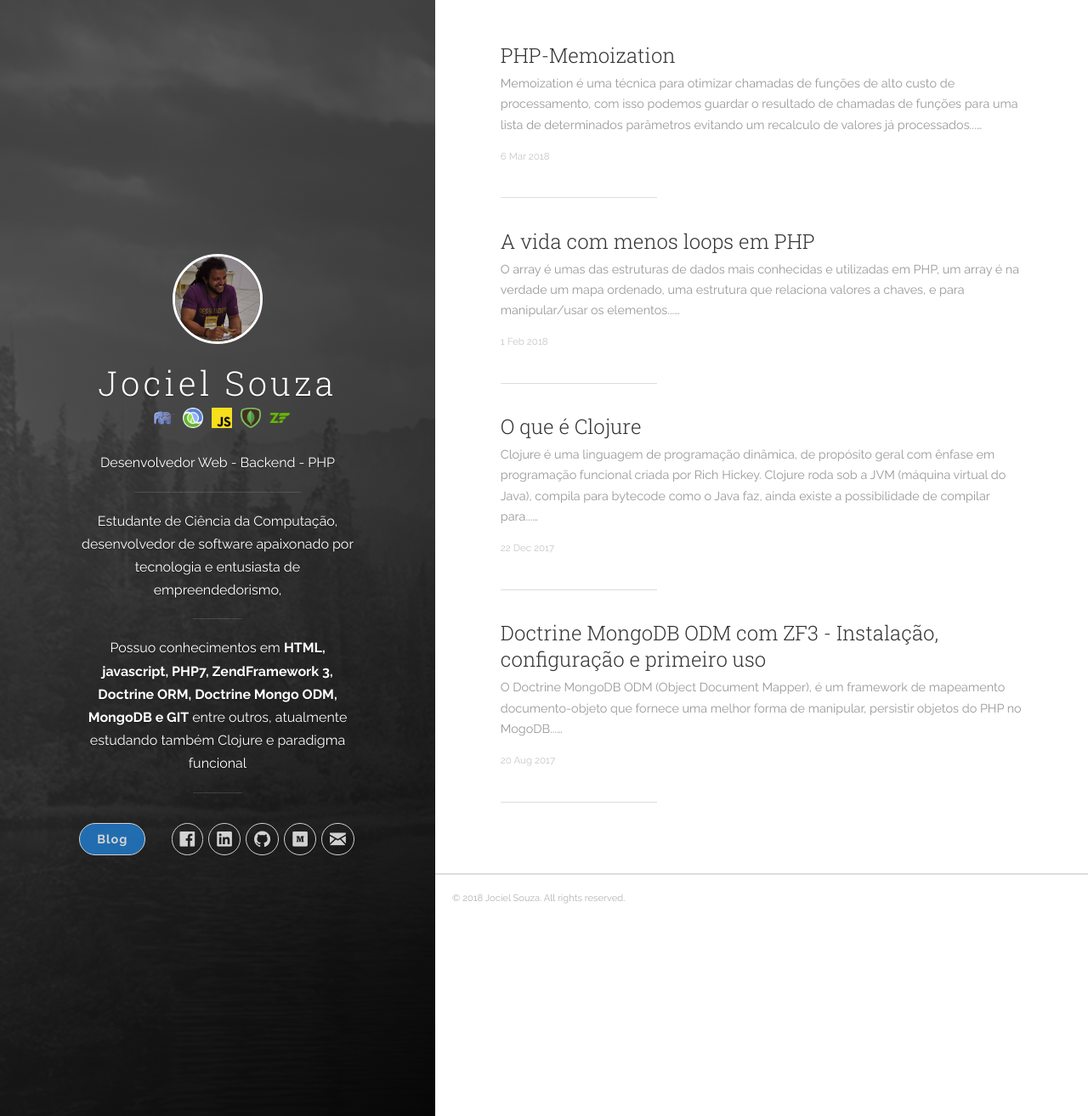
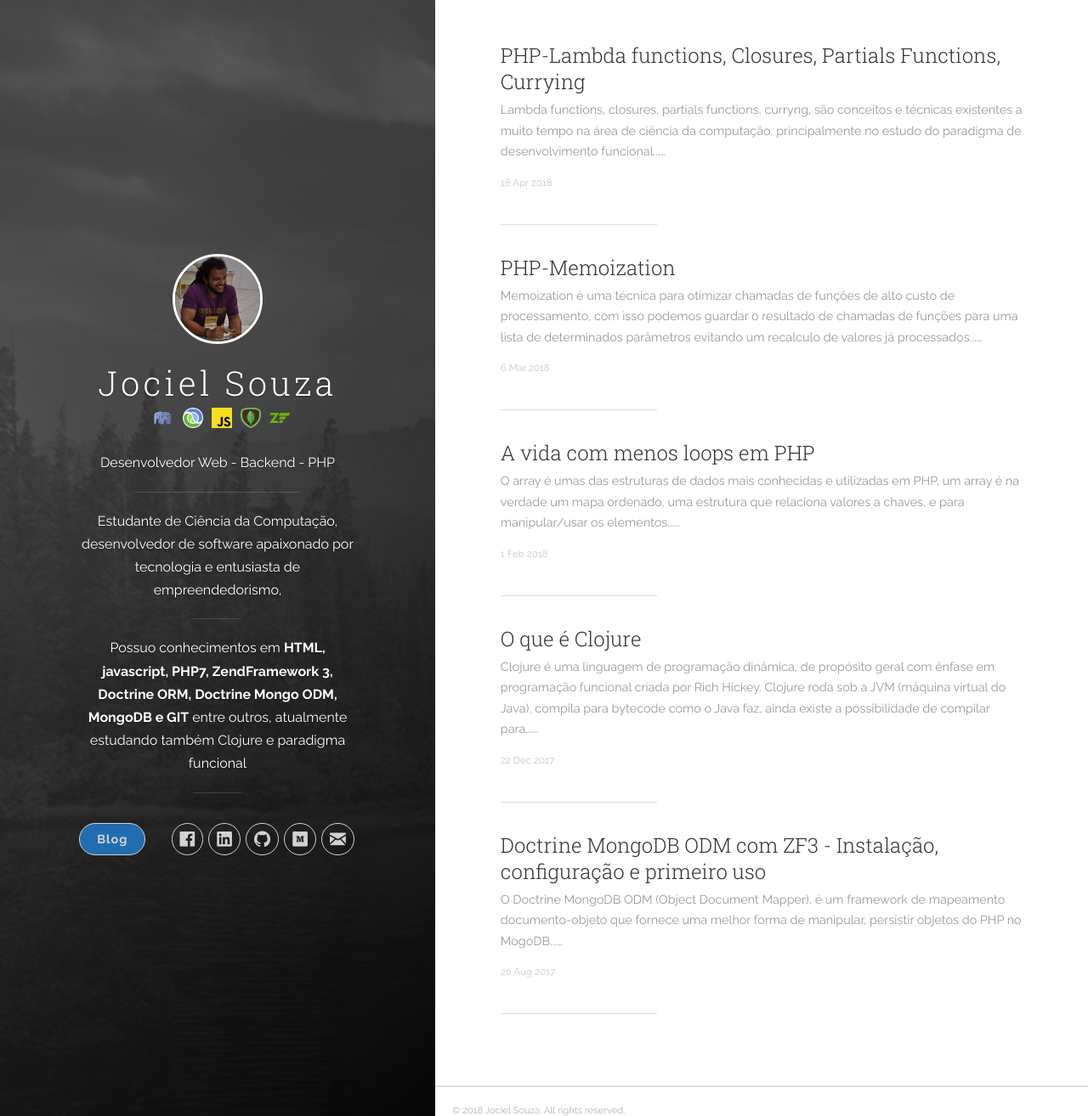
Before and after one commit to Jciel/Jciel.github.io, a Jekyll site: the page built from index.html, in a window 1280 px wide and 1314 px high. Shown: the whole window at 85% size. Built offline with Jekyll 4.4.1, drawn with Linux system fonts in a browser that asks for light colours; nearby versions of some CDN libraries; the list of posts is cut into pages by our own code; part of the change alters nothing that is shown.

Commit message:
Created post 'PHP-Lambda functions, Closures, Partials Functions, Currying'

```diff
--- /dev/null
+++ b/_posts/2018-04-18-PHP-Lambda-functions-Closures-Partials-Functions-Currying.markdown
@@ -0,0 +1,219 @@
+---
+layout: post
+title: "PHP-Lambda functions, Closures, Partials Functions, Currying"
+date: 2018-04-18 12:00:25 -0300
+categories: deselvolvimento
+excerpt: Lambda functions, closures, partials functions, curryng, são conceitos e técnicas existentes a muito tempo na área de ciência da computação, principalmente no estudo do paradigma de desenvolvimento funcional...
+author:
+  name: {{ author.name }}
+  email: {{ author.email }}
+---
+
+<br>
+<br>
+
+Lambda functions, closures, partials functions, curryng, são conceitos
+e técnicas existentes há muito tempo na área de ciência da computação,
+principalmente no estudo do paradigma de desenvolvimento funcional.
+Muitos destes conceitos vem sendo adotado por linguagens a priori
+orientada a objetos, no PHP não é diferente, já a algum tempo podemos
+implementar várias destas técnicas.
+
+![](https://cdn-images-1.medium.com/max/2000/1*oT0-Tqda8sGMdKH0SHPbOw.jpeg)
+<div class="img-legend">Nate Grant em Unsplash</div>
+
+<br>
+
+Desde a versão 5.3 o PHP tem suporte a lambda functions e também
+tem suporte a First-Class Functions e High-Order Functions.
+First-Class Functions permite tratar uma função como qualquer
+outro valor, atribuí-la a uma variável, passá-la como parâmetro,
+etc. High-Order Functions significa que uma função pode receber
+outra função como argumento e/ou retornar uma função como resultado.
+Algumas funções desse tipo que já existem no core do PHP e que são
+bastante utilizadas são por exemplo: array_map, array_reduce,
+funções de ordenação: usort, uksort.
+
+
+<div id="ref-post">
+    <a href="{% post_url 2018-02-01-A-vida-com-menos-loops-em-PHP %}">
+        <img src="http://i64.tinypic.com/11gn987.jpg">
+        <div id="link-title">
+            A vida com menos loops em PHP
+        </div>
+        <div id="link-description">
+            O array é umas das estruturas de dados mais conhecidas e
+            utilizadas em PHP, um array é na verdade um mapa ordenado,
+            uma…
+        </div>
+    </a>
+</div>
+
+<br>
+
+Isso nos permite implementar algumas técnicas de programação
+funcional e criar códigos mais expressivos, fáceis de ler e dar
+manutenção. Também possibilita uma maior reutilização de códigos,
+agilizando o desenvolvimento e deixando o projeto mais consistente.
+Vamos ver como funciona e como podemos implementar essas técnicas.
+
+<br>
+<br>
+
+#### Lambda functions/Funções anônimas
+Funções anônimas simplesmente permite a criação de uma função sem
+nome específico, podendo ser atribuída a uma variável, passada
+como argumento para uma função ou como retorno de uma função.
+
+<script src="https://gist.github.com/Jciel/7ccb4cee9cb89f43018b06d1b5373093.js"></script>
+
+No primeiro exemplo criamos uma função anônima que recebe dois
+parâmetros e atribuímos a variável ``$sum``, assim chamamos como uma
+função normalmente. No segundo exemplo criamos uma função nomeada
+``soma`` que recebe um callback(função) como primeiro parâmetro e mais
+dois números como parâmetros, ao chamar essa função passamos como
+callback a função anônima ``$sum``, dentro dessa função executamos o
+callback passando os dois números restantes.
+
+<br>
+<br>
+
+#### __Closures__
+Uma Closure é semelhante a uma função anônima, a diferença esta no
+fato de que uma Closure tem acesso a variáveis do escopo externo.
+Para isso o PHP possui a palavra-chave ``use``, possibilitando passar
+qualquer variável do escopo externo para dentro da função.
+
+<script src="https://gist.github.com/Jciel/b9c079958b07f9d46ea888acbc152d15.js"></script>
+
+No primeiro exemplo criamos uma função anônima comum tentando
+acessar uma variável do escopo externo, ao tentar executar a
+função temos um “PHP Notice” dizendo que a variável ``$name`` dentro
+da função não existe. Na segunda função usamos o ``use`` para passar
+a varável ``$name`` para dentro da função, assim temos acesso a ela ao
+chamarmos a função.
+
+<br>
+
+Lambda functions/Closures são instancia da classe Closure, esta
+classe possui alguns métodos.
+
+__Closure::call__
+
+Vincula a Closure __temporariamente__ a um objeto/escopo e a chama com
+qualquer parâmetro passado.
+
+<script src="https://gist.github.com/Jciel/2df45cf796819a0d5ec8dca92e53ae05.js"></script>
+
+Na linha 21 e 22 estamos chamando a Closure ``$addAge`` vinculando ao
+escopo do objeto ``$person1`` e ``$person2`` respectivamente, e passando o
+parâmetro que ela necessita, então ela esta executando como se fosse
+um método interno aos respectivos objetos.
+
+__Closure::bindTo/Closure::bind__
+
+Os métodos bindTo/bind retorna uma nova Closure com um objeto e um
+escopo vinculado, __não é temporário__, assim, se o objeto vinculado for
+alterado, o resultado da chamada da nova Closure poderá ter seu valor
+alterado também. Clojure::bind é uma versão *static* de Closure::bindTo.
+
+<script src="https://gist.github.com/Jciel/d790d398d3fd6ecfb4eb0da3ba337d70.js"></script>
+
+Nesse exemplo estamos usando os métodos bindTo e bind(*static*) para
+vincular definitivo a Closure ``$addAge`` nos objetos ``$person1`` e ``$person2``
+respectivamente. Esse método retorna uma nova Closure que estamos
+atribuindo a ``$closurePerson1`` e ``$closurePerson2``. Aqui podemos perceber
+que se alterarmos a propriedade ``$age`` dos objetos e chamarmos
+``$closurePerson1`` e ``$closurePerson2`` novamente o resultado retornado é
+diferente.
+
+__Closure::fromCallable__
+
+Closure::fromCallable permite converter um Callable(função) em uma
+Closure. Para isso precisamos passar a função que queremos converter
+como parâmetro para esse método. Essa função verifica se o callable
+esta no escopo atual, se for do escopo externo vai lançar um erro.
+
+<script src="https://gist.github.com/Jciel/51ec13ab0d8b269d2ac5667acd57efaf.js"></script>
+
+<br>
+<br>
+
+#### __Partial functions__
+Utilizando Closures podemos criar algo chamando partials functions.
+Partials functions são funções que pegam uma função existente e
+reduzem a quantidade de parâmetros ligando um ou mais de seus
+parâmetros a um valor específico, retornando uma outra função com
+esses parâmetros já definidos. As partials functions permite dividir
+em funções mais específicas e compartilhar a funcionalidade central
+de uma função mais ampla. O objetivo é poder fixar os argumentos
+necessários e retornar outra função com esses valores definidos, e
+assim, na chamada da nova função, definir apenas os parâmetros
+restantes.
+
+<script src="https://gist.github.com/Jciel/15f802a21d35a3cc41c8dacbed786fc7.js"></script>
+
+No exemplo acima, praticamente criamos um “constrututor” de funções de
+multiplicação. Criamos uma função ``makeMultiply`` que recebe um número
+como parâmetro ($x) e retorna uma outra função, mas já fixando um
+valor da multiplicação como o parâmetro recebido, assim podemos
+construir outras funções mais específicas utilizando esta como base.
+Por exemplo, se quisermos uma função que multiplica qualquer número
+por 2 (linha 11) ou por 5 (linha 12), podemos usa-la para isso.
+
+<br>
+
+Podemos criar uma função generalista que retorna uma partial function
+de qualquer outra função, assim podemos reutilizá-la sempre que
+necessário.
+
+<script src="https://gist.github.com/Jciel/a042854fe0001f9f4915f9ab13c6a67a.js"></script>
+
+<br>
+
+Assim, possibilita criarmos funções generalista e ir criando as
+funções mais específicas quando necessário, o mesmo exemplo de cima.
+
+<script src="https://gist.github.com/Jciel/2b9bc4b19807823db692d869a682ada4.js"></script>
+
+
+<br>
+<br>
+
+#### __Currying__
+Utilizando Closures também podemos fazer currying de funções.
+Currying é uma técnica utilizada para transformar uma função que
+recebe múltiplos parâmetros em uma cadeia de funções, cada uma lidando
+com apenas um parâmetro da função inicial. Após feito o currying,
+uma função rebe o primeiro parâmetro e devolve uma função que aceita
+o segundo e assim por diante.
+
+<script src="https://gist.github.com/Jciel/2e8aeb8872d2b184c83ca83c28eb307f.js"></script>
+
+No primeiro exemplo utilizando uma função comum recebendo três
+parâmetros, e retornando a soma dos mesmos. No segundo código,
+utilizando currying, separamos a lógica em três funções, cada uma
+trabalhando com apenas um parâmetro, assim podemos chamá-la como
+uma sequência de funções. Embora se pareça com partials function,
+currying e partials functions são conceitos e técnicas diferentes.
+
+<br>
+<br>
+
+#### __Conclusão__
+Acabamos de ver algumas técnicas utilizando lambda functions/Closure
+que auxiliam na resolução de problemas, reusabilidade de código e
+construção de um código mais limpo e expressivo.
+<br>
+Cada caso deve ser avaliado e estudado qual a melhor técnica para
+resolver determinado problema, os recursos estão disponíveis,
+bastando apenas a aplicação da resolução.
+
+Referências:
+[https://wiki.php.net/rfc/closurefromcallable](https://wiki.php.net/rfc/closurefromcallable)
+
+[https://wiki.php.net/rfc/closure_apply](https://wiki.php.net/rfc/closure_apply)
+
+Livro [PHP 7 Data Structures and Algorithms](https://medium.com/r/?url=https%3A%2F%2Fwww.amazon.com%2FPHP-Data-Structures-Algorithms-Implement%2Fdp%2F178646389X)
+
+Livro [Pro Functional PHP Programming](https://medium.com/r/?url=https%3A%2F%2Fwww.amazon.com%2FPro-Functional-PHP-Programming-Optimization-ebook%2Fdp%2FB075ZRK5MN%2Fref%3Dsr_1_1%3Fs%3Dbooks%26ie%3DUTF8%26qid%3D1523840834%26sr%3D1-1%26keywords%3DPro%2BFunctional%2BPHP%2BProgramming)
--- a/css/main.scss
+++ b/css/main.scss
@@ -84,3 +84,29 @@ pre.highlight code,
   margin-top: -20px;
   font-size: 12px;
 }
+
+#ref-post{
+  height: 130px;
+  border: 1px solid #f3f3f3;
+}
+
+#ref-post img {
+  width: 130px;
+  padding-right: 20px;
+  display: block;
+  height: auto;
+  float: left;
+}
+
+#ref-post #link-title{
+  text-decoration: none;
+  color: #666666;
+  padding-bottom: 20px;
+  padding-top: 20px;
+}
+
+#ref-post #link-description{
+  text-decoration: none;
+  color: #666666;
+  line-height: 20px;
+}
```
